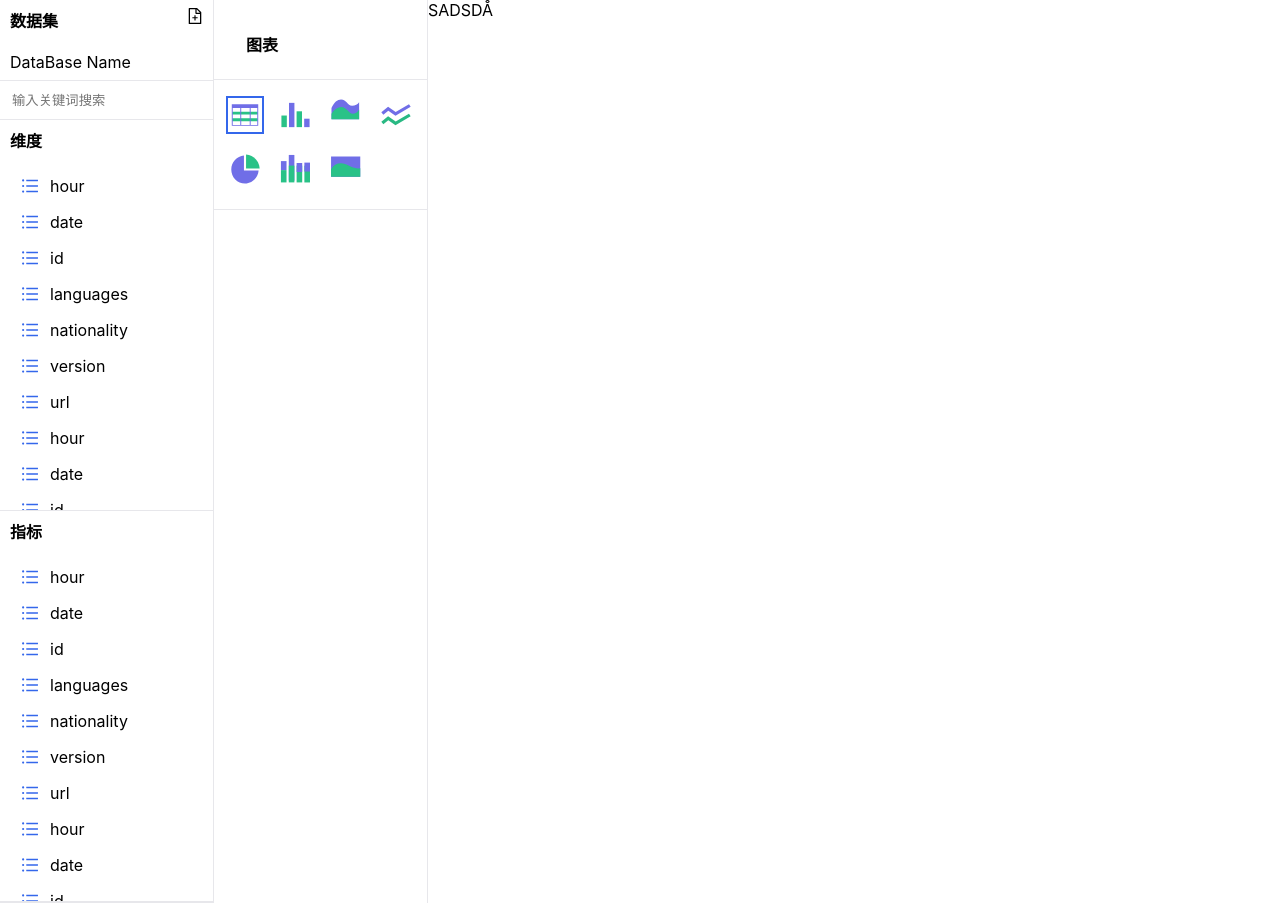
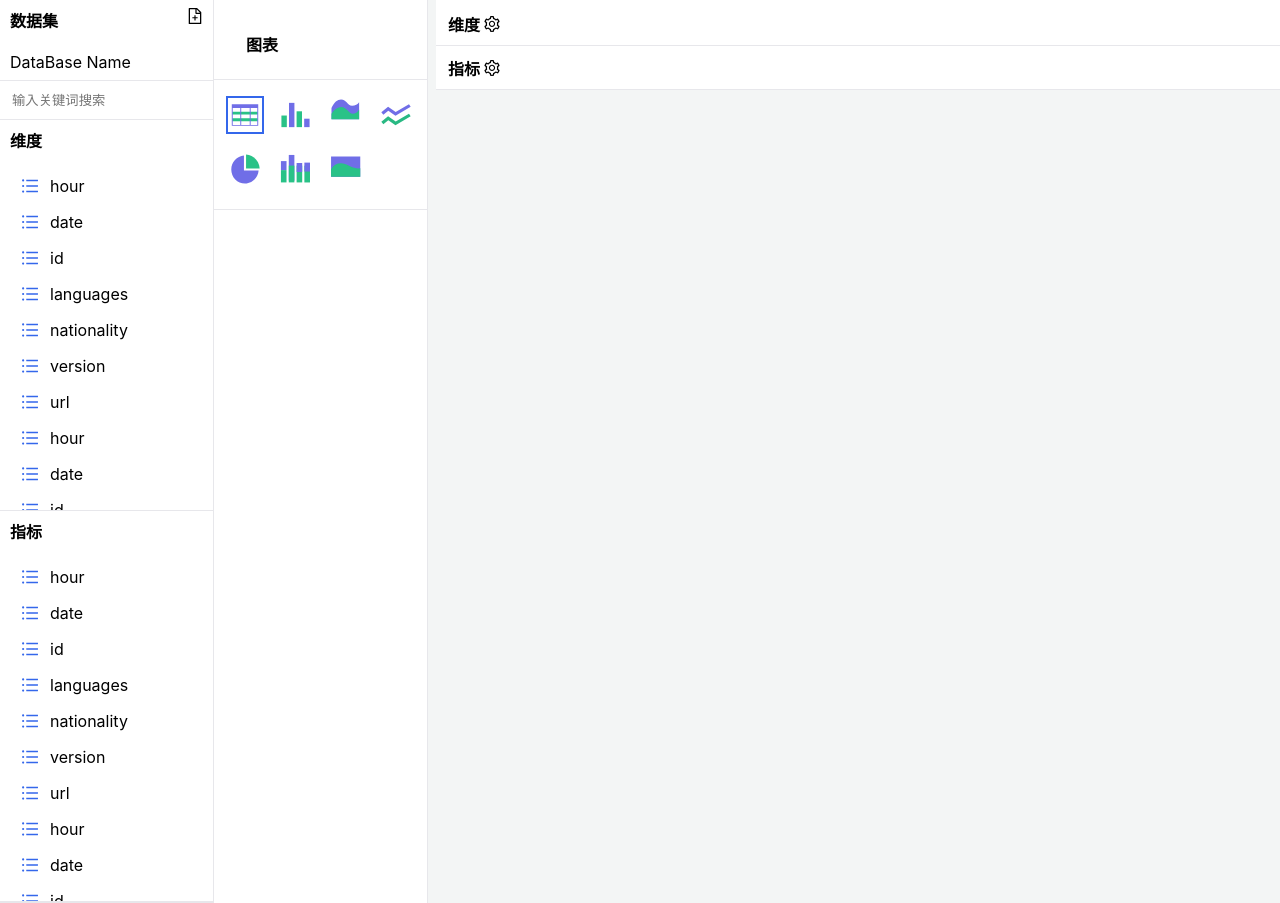
Before and after one commit to Jiay0928/Bi_front, a React (Create React App) app: page / in a window 1280 px wide. Built offline with nearby package versions, Linux system fonts and the light colour scheme; the HTML template or start-up script is replaced by a standard one.

Commit message:
basic UI finished

```diff
--- a/package.json
+++ b/package.json
@@ -40,7 +40,6 @@
     "@babel/core": "^7.18.9",
     "@babel/preset-env": "^7.18.9",
     "@babel/preset-react": "^7.18.6",
-    "@svgr/webpack": "^6.3.1",
     "babel-loader": "^8.2.5",
     "css-loader": "^6.7.1",
     "file-loader": "^6.2.0",
--- a/src/pages/mainPage/component/graphSettingSideBar/index.jsx
+++ b/src/pages/mainPage/component/graphSettingSideBar/index.jsx
@@ -5,7 +5,8 @@ import { useState } from 'react';
 export default function GraphSettingSideBar({imgList}) {
   const [selectedIndex, setSelectedIndex] = useState(0);
   let graphButtonCreator = (img, index, graphType) => {
-      return <div className={"graphButton " + ((selectedIndex === index) && "selectedButton" )} onClick={()=>setSelectedIndex(index)}>
+      return <div className={"graphButton " + ((selectedIndex === index)? "selectedButton" : "") }
+             onClick={()=>setSelectedIndex(index)}>
         <img src={img} alt={graphType} />
       </div>
   }
--- a/src/pages/mainPage/component/graphSettingSideBar/index.less
+++ b/src/pages/mainPage/component/graphSettingSideBar/index.less
@@ -25,6 +25,7 @@
             img{
                 width: 100%;
             }
+            cursor: pointer;
 
         }
         .selectedButton{
--- a/src/pages/mainPage/component/valueListBar/index.jsx
+++ b/src/pages/mainPage/component/valueListBar/index.jsx
@@ -2,7 +2,7 @@ import React from 'react';
 import  "./index.less";
 import {BarsOutlined} from '@ant-design/icons';
 
-export default function ValueListBar({title, valueList }) {
+export default function ValueListBar({title, valueList,clickAction}) {
   return (
     <div className='ValueListBar'>
       <div className="titleContainer">
@@ -11,7 +11,7 @@ export default function ValueListBar({title, valueList }) {
       <div className="valueContainer">
         <ol>
         {valueList.map((value, index) =>
-          <li key={index}>
+          <li key={index} onClick={()=>clickAction(value)}>
             <div className='iconContainer'>
               <BarsOutlined style={{ fontSize: '20px', color: '#3467eb' }}/>
             </div>
--- a/src/pages/mainPage/component/valueListBar/index.less
+++ b/src/pages/mainPage/component/valueListBar/index.less
@@ -19,8 +19,10 @@
             li{
                 display: flex;
                 height: 36px;
+                cursor: pointer;
                 .iconContainer{
                     margin-right: 10px;
+
                 }
             }
 
--- a/src/pages/mainPage/index.jsx
+++ b/src/pages/mainPage/index.jsx
@@ -1,13 +1,48 @@
-import React from 'react';
+import React, {useState, useRef, useImperativeHandle} from 'react';
 import  "./index.less";
-import { FileAddOutlined } from '@ant-design/icons';
+import { FileAddOutlined, SettingOutlined, CloseCircleOutlined } from '@ant-design/icons';
 import { Input } from 'antd';
 import ValueListBar from './component/valueListBar';
 import { valueList } from '../../models/fakeData';
 import GraphSettingSideBar from './component/graphSettingSideBar';
 import { tableImgList } from '../../assets/tableIcons';
+import { flushSync } from 'react-dom';
 
-export default function MainPage() {
+export default function MainPage(ref) {
+  const [dimension, setDimension] = useState("");
+  const [index, setIndex] = useState([]);
+
+  let createValueContainer = (value, isDim) => {
+    if (value === ""){
+      return <></>
+    }else {
+        return <div key={value} className={"valueContainer" + (isDim? " DimensionContainer" : "") }>
+          <CloseCircleOutlined onClick={()=>valueDeleteHandler(value,isDim)}/>
+          {value}</div>
+    }
+  }
+
+  let valueDeleteHandler = (value, isDim) => {
+    if (isDim) {
+      setDimension("");
+    }else {
+      setIndex(index.filter((v)=> {return (v !== value);}))
+    }
+
+  }
+
+  let valueAddingHandler = (isDim) => {
+    if (isDim){
+      return (value) => setDimension(value);
+    }else{
+      return (value) => {
+        if (index.includes(value)){
+          return;
+        }
+        setIndex([...index,value])};
+    }
+  }
+
   return (
     <div className="MainPage">
       <div className="DataSelectSideBar">
@@ -24,11 +59,28 @@ export default function MainPage() {
         <div className='searchBoxWrapper'>
             <Input className='searchBox' placeholder="输入关键词搜索" />
         </div>
-        <ValueListBar title="维度" valueList={valueList}/>
-        <ValueListBar title="指标" valueList={valueList}/>
+        <ValueListBar title="维度" valueList={valueList} clickAction={valueAddingHandler(true)}/>
+        <ValueListBar title="指标" valueList={valueList} clickAction={valueAddingHandler(false)}/>
     </div>
       <GraphSettingSideBar imgList={tableImgList}/>
-      <div className="graphContainer">SADSDÅ</div>
+      <div className="graphContainer">
+        <div className='SelectedValueContainer'>
+          <div className="valueWrapper">
+            <div className='valueNameContainer'>
+                 维度 <SettingOutlined style={{fontWeight: 700, paddingLeft:4}}/>
+            </div>
+            {createValueContainer(dimension, true)}
+
+          </div>
+          <div className="valueWrapper">
+          <div className='valueNameContainer'>
+                指标 <SettingOutlined style={{fontWeight: 700, paddingLeft:4}}/>
+            </div>
+            {index.map((value)=> createValueContainer(value, false))}
+          </div>
+
+        </div>
+      </div>
     </div>
   )
 }
--- a/src/pages/mainPage/index.less
+++ b/src/pages/mainPage/index.less
@@ -1,11 +1,55 @@
 @border-color:        #e7e7eb;
 .MainPage{
     display: flex;
+
     .graphContainer{
+        background-color: rgb(243,245,245);
         flex:4;
+        .SelectedValueContainer{
+            padding-top: 2px;
+            margin-bottom: 8px;
+            margin-left: 8px;
+            background-color: white;
+
+            .valueWrapper{
+                padding: 8px 12px;
+                border-bottom: 1px solid @border-color;
+                display: flex;
+                height: 44px;
+                .valueNameContainer{
+                    font-weight: 600;
+                    margin-right: 20px;
+                    display: flex;
+                    align-items: center;
+
+
+                }
+                .valueContainer{
+                    padding: 4px 16px;
+                    border-radius: 16px;
+                    font-weight: 500;
+                    background-color: #bae7e8;
+                    margin-right: 20px;
+                    white-space: nowrap;
+                    overflow: hidden;
+                    text-overflow: ellipsis;
+
+                    :first-child{
+                        margin-right: 5px;
+                        font-size: 12px;
+                        position: static;
+                        margin-bottom: 2px;
+                    }
+                }
+                .DimensionContainer{
+                    background-color: #cce2fc;
+                }
+
+            }
+
+        }
     }
 }
-
 
 .DataSelectSideBar{
     flex:1;
```
